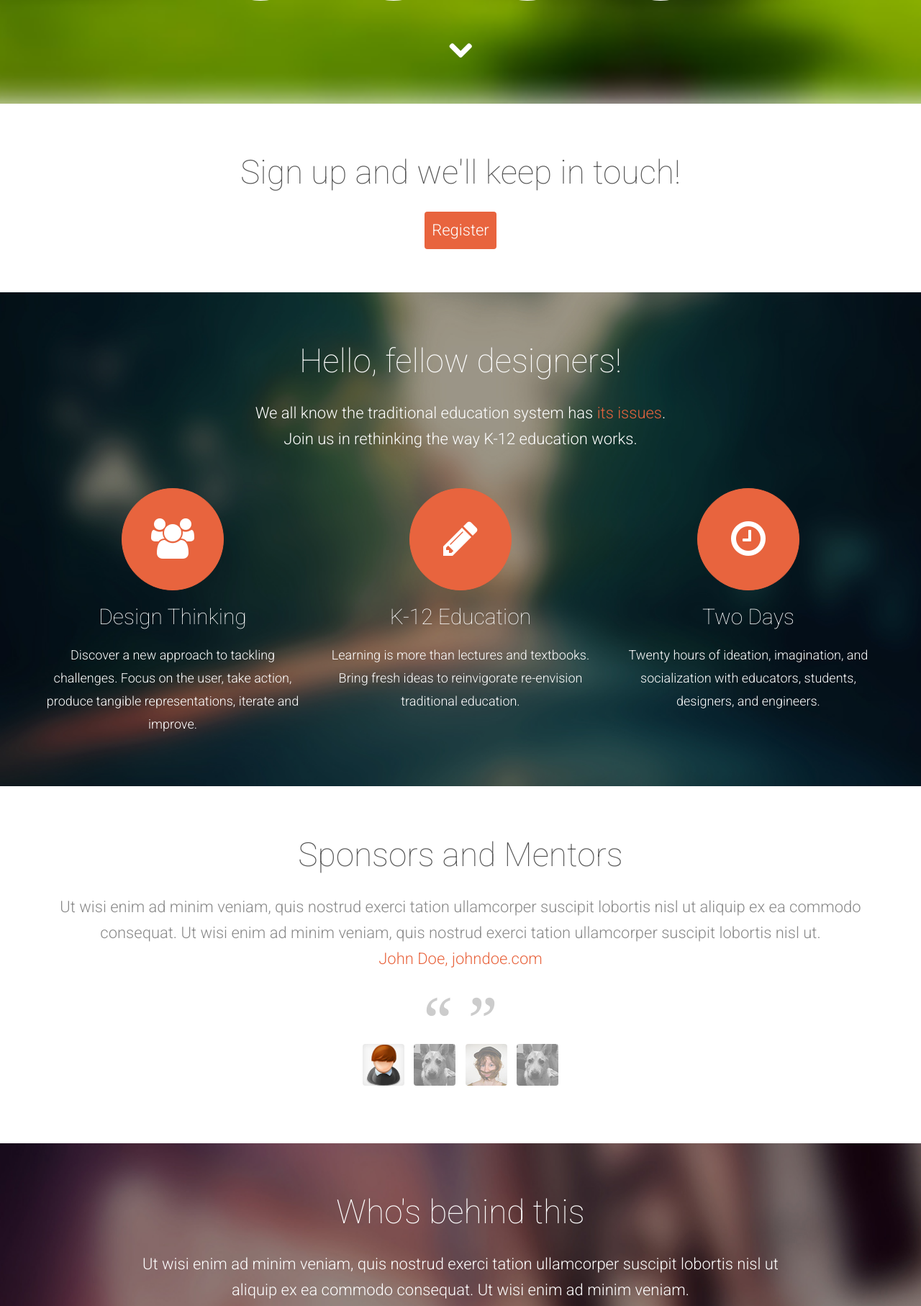
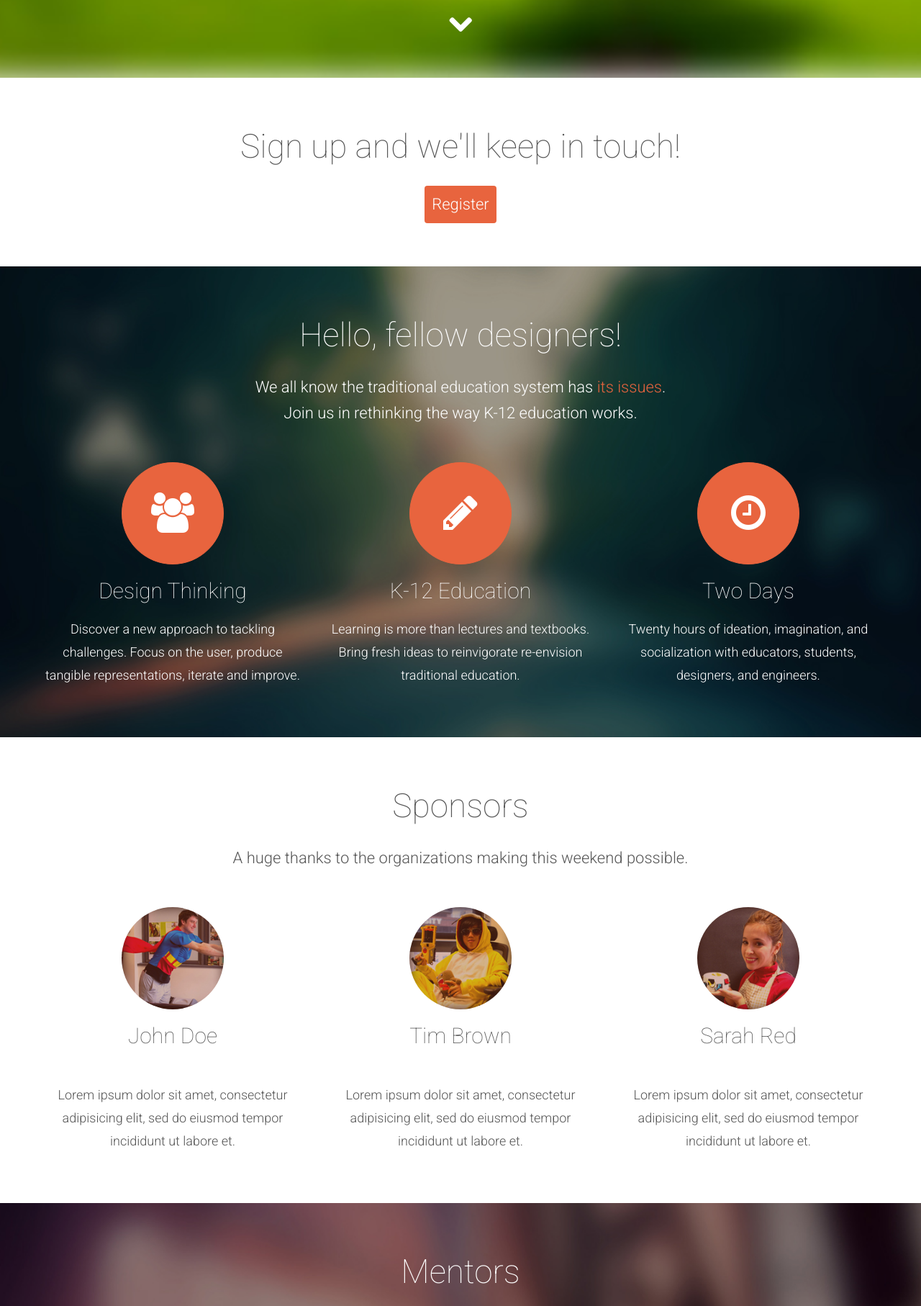
Before and after one commit to madisonmay/design-weekend, a PHP site: page / in a window 1280 px wide. Shown: the part 706-2520 px from the top of the page at 72% size. Run offline with PHP 8.4, Linux system fonts and the light colour scheme; some libraries are stand-ins or nearby versions.

Commit message:
Content changes

```diff
--- a/assets/css/style.css
+++ b/assets/css/style.css
@@ -3,6 +3,10 @@ body {
     background: #fff;
     font-family: 'Roboto', sans-serif;
     font-weight: 300;
+}
+
+.black-text {
+    color: #555 !important;
 }
 
 strong { font-weight: 700; }
--- a/assets/js/scripts.js
+++ b/assets/js/scripts.js
@@ -43,7 +43,7 @@ jQuery(document).ready(function() {
 
     $('.about-container').backstretch("assets/img/backgrounds/2.jpg");
 
-    $('.whos-behind-container').backstretch("assets/img/backgrounds/4.jpg");
+    $('.whos-behind-container.image-background').backstretch("assets/img/backgrounds/4.jpg");
 
     /*
         Countdown initializer
--- a/index.html
+++ b/index.html
@@ -75,8 +75,7 @@
                         	</div>
                             <h2>Rethink Education</h2>
                             <p>
-
-                                As students at <a href="http://www.olin.edu/">Olin College of Engineering</a>, we've been at the heart of innovation in post-secondary education.  Now we are bringing together designers, mentors and students of all ages for 2 days to re-envision the K-12 educational system.
+                            	We're bringing together makers of all types for 2 days of creativity and creation.  Join us at Olin College on September 13th-14th and re-envision the K-12 educational system.
                             </p>
                             <div class="timer">
                                 <div class="days-wrapper">
@@ -132,7 +131,7 @@
 	                	</div>
 	                    <h4>Design Thinking</h4>
 	                   <p>
-	                       Discover a new approach to tackling challenges.  Focus on the user, take action, produce tangible representations, iterate and improve.
+	                       Discover a new approach to tackling challenges.  Focus on the user, produce tangible representations, iterate and improve.
 	                    </p>
 	                </div>
 	                <div class="span4 about-box-1">
@@ -158,59 +157,69 @@
         </div>
 
         <!-- Testimonials -->
+<!-- Who's behind this -->
+
+        <div class="whos-behind-container black-text">
             <div class="container">
                 <div class="row">
-                <div class="span12 testimonials">
-                    <h3>Sponsors and Mentors</h3>
-                    <div class="testimonial-active"></div>
-                    <div class="testimonial-quote">&ldquo; &rdquo;</div>
-                    <div class="testimonial-single">
+                    <div class="span12 whos-behind">
+                        <h3>Sponsors</h3>
                         <p>
-                    		Ut wisi enim ad minim veniam, quis nostrud exerci tation ullamcorper suscipit
-                    		lobortis nisl ut aliquip ex ea commodo consequat. Ut wisi enim ad minim veniam,
-                    		quis nostrud exerci tation ullamcorper suscipit lobortis nisl ut.
-                    		<br>
-                    		<a href="">John Doe, johndoe.com</a>
+                            A huge thanks to the organizations making this weekend possible.
                         </p>
-                    	<div class="testimonial-single-image">
-                    		<img src="assets/img/testimonials/1.jpg" alt="">
                     </div>
                 </div>
-                    <div class="testimonial-single">
-                    	<p>
-                    		Lorem ipsum dolor sit amet, consectetur adipisicing elit, sed do eiusmod tempor incididunt
-                    		ut labore et. Lorem ipsum dolor sit amet, consectetur adipisicing elit, sed do eiusmod tempor
-                    		incididunt ut labore et. Lorem ipsum dolor sit amet.
-                    		<br>
-                    		<a href="">Jane Jonsson, blog.jane.com</a>
-                    	</p>
-                    	<div class="testimonial-single-image">
-                    		<img src="assets/img/testimonials/2.jpg" alt="">
+                <div class="row">
+                    <div class="span4 whos-behind-box-1">
+                        <div class="whos-behind-photo">
+                            <img src="assets/img/team/1.jpg" alt="">
+                            <div class="whos-behind-social">
+                                <a href=""><i class="fa fa-facebook"></i></a>
+                                <a href=""><i class="fa fa-twitter"></i></a>
+                                <a href=""><i class="fa fa-linkedin"></i></a>
+                                <a href=""><i class="fa fa-envelope"></i></a>
                             </div>
                         </div>
-                    <div class="testimonial-single">
+                        <h4>John Doe</h4>
+                        <h5>Developer</h5>
                         <p>
-                    		Ut wisi enim ad minim veniam, quis nostrud exerci tation ullamcorper suscipit
-                    		lobortis nisl ut aliquip ex ea commodo consequat. Ut wisi enim ad minim veniam,
-                    		quis nostrud exerci tation ullamcorper suscipit lobortis nisl ut.
-                    		<br>
-                    		<a href="">John Doe, johndoe.com</a>
+                            Lorem ipsum dolor sit amet, consectetur adipisicing elit, sed do eiusmod tempor incididunt ut
+                            labore et.
                         </p>
-                    	<div class="testimonial-single-image">
-                    		<img src="assets/img/testimonials/3.jpg" alt="">
+                    </div>
+                    <div class="span4 whos-behind-box-1">
+                        <div class="whos-behind-photo">
+                            <img src="assets/img/team/2.jpg" alt="">
+                            <div class="whos-behind-social">
+                                <a href=""><i class="fa fa-facebook"></i></a>
+                                <a href=""><i class="fa fa-twitter"></i></a>
+                                <a href=""><i class="fa fa-linkedin"></i></a>
+                                <a href=""><i class="fa fa-envelope"></i></a>
                             </div>
                         </div>
-                    <div class="testimonial-single">
+                        <h4>Tim Brown</h4>
+                        <h5>Founder</h5>
                         <p>
-                    		Lorem ipsum dolor sit amet, consectetur adipisicing elit, sed do eiusmod tempor incididunt
-                    		ut labore et. Lorem ipsum dolor sit amet, consectetur adipisicing elit, sed do eiusmod tempor
-                    		incididunt ut labore et. Lorem ipsum dolor sit amet.
-                    		<br>
-                    		<a href="">Jane Jonsson, blog.jane.com</a>
+                            Lorem ipsum dolor sit amet, consectetur adipisicing elit, sed do eiusmod tempor incididunt ut
+                            labore et.
                         </p>
-                    	<div class="testimonial-single-image">
-                    		<img src="assets/img/testimonials/2.jpg" alt="">
                     </div>
+                    <div class="span4 whos-behind-box-1">
+                        <div class="whos-behind-photo">
+                            <img src="assets/img/team/3.jpg" alt="">
+                            <div class="whos-behind-social">
+                                <a href=""><i class="fa fa-facebook"></i></a>
+                                <a href=""><i class="fa fa-twitter"></i></a>
+                                <a href=""><i class="fa fa-linkedin"></i></a>
+                                <a href=""><i class="fa fa-envelope"></i></a>
+                            </div>
+                        </div>
+                        <h4>Sarah Red</h4>
+                        <h5>Designer</h5>
+                        <p>
+                            Lorem ipsum dolor sit amet, consectetur adipisicing elit, sed do eiusmod tempor incididunt ut
+                            labore et.
+                        </p>
                     </div>
                 </div>
             </div>
@@ -218,14 +227,13 @@
 
         <!-- Who's behind this -->
 
-        <div class="whos-behind-container">
+        <div class="whos-behind-container image-background">
 	        <div class="container">
 	            <div class="row">
 	                <div class="span12 whos-behind">
-	                    <h3>Who's behind this</h3>
+	                    <h3>Mentors</h3>
 	                    <p>
-	                    	Ut wisi enim ad minim veniam, quis nostrud exerci tation ullamcorper suscipit
-	                    	lobortis nisl ut aliquip ex ea commodo consequat. Ut wisi enim ad minim veniam.
+	                    	We've brought some of the greater Boston area's best designers to help you along your way.
 	                    </p>
 	                </div>
 	            </div>
@@ -304,16 +312,16 @@
                         <h3>Saturday</h3>
                         <li>8:30 - 9:30: Breakfast and check in</li>
                         <li>9:30 - 10:00: Welcome and orientation</li>
-                        <li>10:00 - 10:30: Design phase 1 kickoff</li>
-                        <li>10:30 - 3:30: Design phase 1 work time</li>
+                        <li>10:00 - 10:30: Explore phase kickoff</li>
+                        <li>10:30 - 3:30: Explore phase work time</li>
                         <li>11:30 - 2:00: Lunch</li>
-                        <li>3:30 - 4:00: Design phase 2 kickoff</li>
+                        <li>3:30 - 4:00: Conceptualize phase kickoff</li>
                         <li>5:00 - 7:00: Dinner</li>
-                        <li>4:00 - 9:00: Design phase 2 work time</li>
+                        <li>4:00 - 9:00: Conceptualize work time</li>
                         <h3>Sunday</h3>
                         <li>9:00 - 10:00: Breakfast and check in</li>
-                        <li>10:00 - 10:30: Design phase 3 kickoff</li>
-                        <li>10:30 - 2:00: Design phase 3 work time</li>
+                        <li>10:00 - 10:30: Develop phase kickoff</li>
+                        <li>10:30 - 2:00: Develop phase work time</li>
                         <li>11:30 - 2:00: Lunch</li>
                         <li>2:30 - 4:00: Presentations</li>
                         <li>4:00 - 4:30: Reflections</li>
```
Lines whose indentation alone changed are shown as unchanged.
